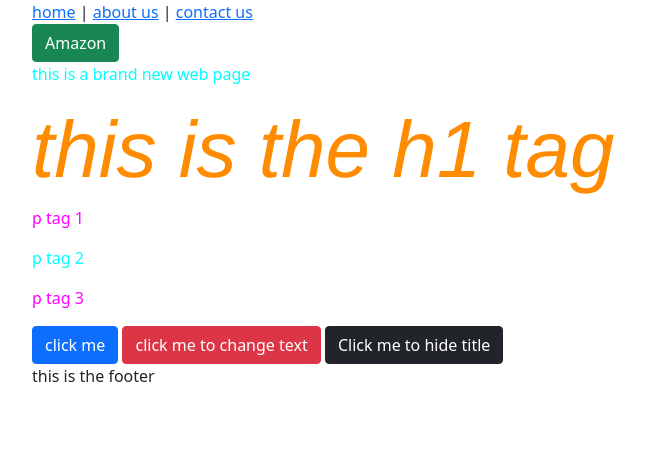
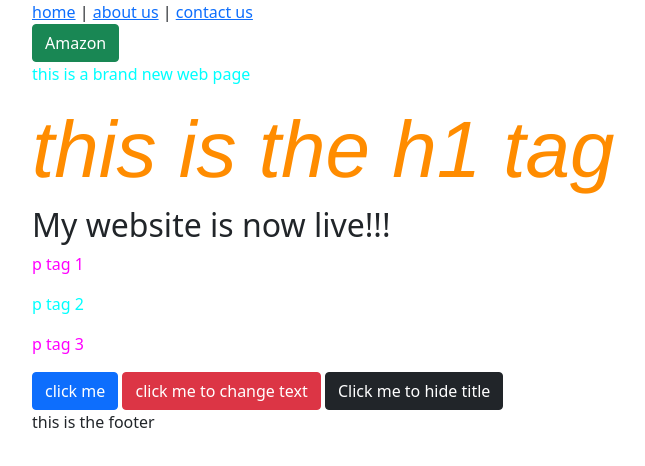
Before and after one commit to Lilpoggers/Basics-or-studies, a plain HTML site: page Index.html in a window 1280 px wide. Shown: the whole page, without its empty margins (50-695 px from the left). Drawn offline with nearby package versions, Linux system fonts and the light colour scheme; files whose address does not match are found by name.

Commit message:
updated homepage

```diff
--- a/Index.html
+++ b/Index.html
@@ -22,6 +22,7 @@
                 this is a brand new web page
             </p>
             <h1 class="display-1">this is the h1 tag</h1>
+            <h2>My website is now live!!!</h2>
             <p class="information">
                 p tag 1
             </p>
```
